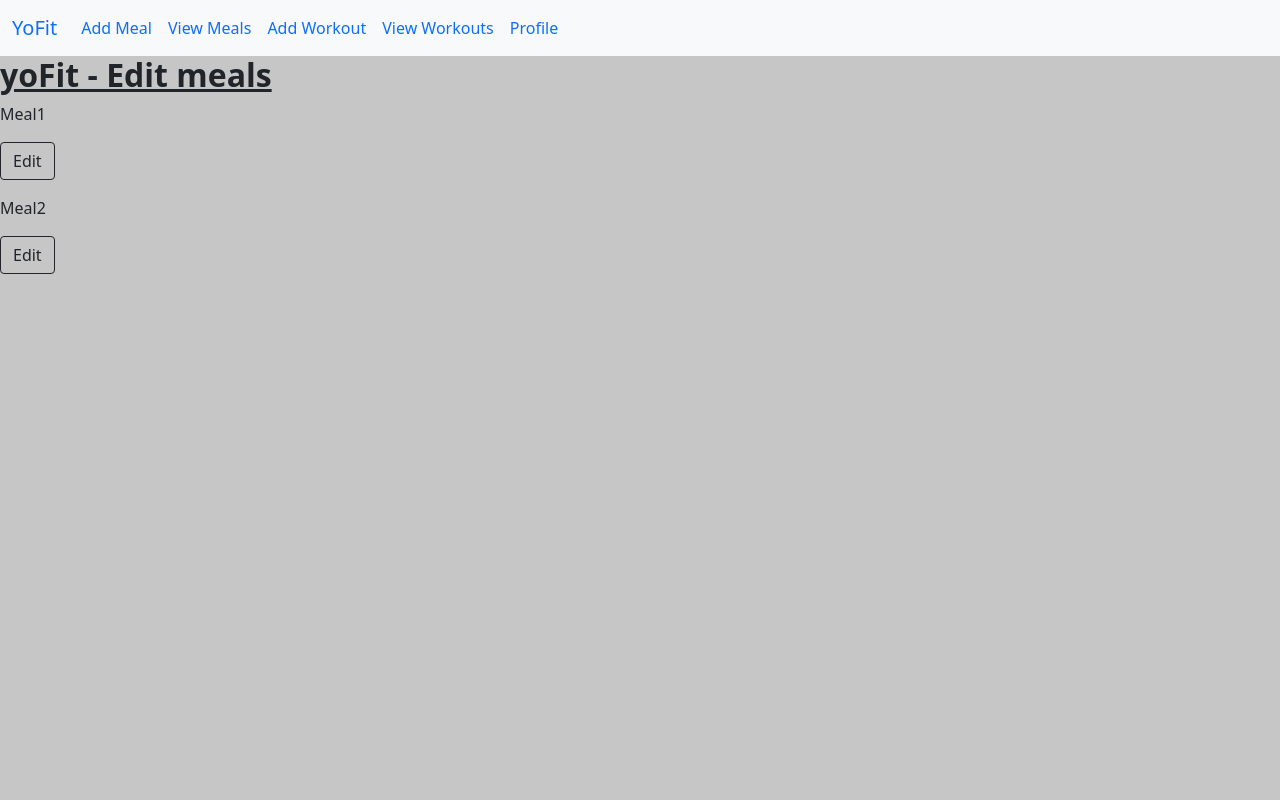
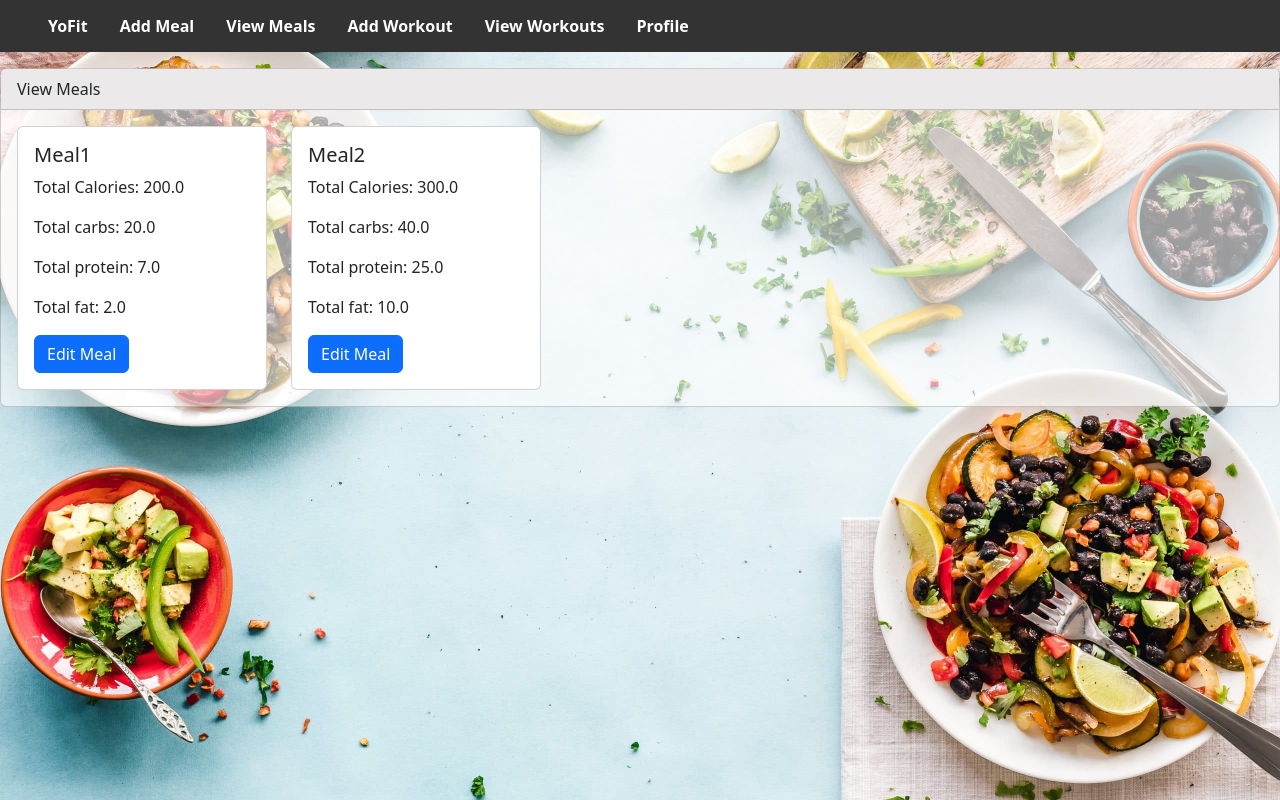
Before and after one commit to albhandari/nutri, a Flask app: page /viewMeals in a window 1280 px wide. Run offline with Flask 2, Linux system fonts and the light colour scheme; a user stored in the database is signed in; data comes from the database, SQL or seed files in the repository.

Commit message:
Start of view meal page

```diff
--- a/app/templates/view_meals.html
+++ b/app/templates/view_meals.html
@@ -1,18 +1,26 @@
-<html lang="en">
-  <head>
-    <!-- Required meta tags -->
-    <meta charset="utf-8">
-    <meta name="viewport" content="width=device-width, initial-scale=1">
-
-    <!-- Bootstrap CSS -->
-    <link href="https://cdn.jsdelivr.net/npm/bootstrap@5.0.2/dist/css/bootstrap.min.css" rel="stylesheet" integrity="sha384-EVSTQN3/azprG1Anm3QDgpJLIm9Nao0Yz1ztcQTwFspd3yD65VohhpuuCOmLASjC" crossorigin=>
+<!DOCTYPE html>
+<html lang="en" >
+<head>
+    <meta charset="UTF-8">
+    <title>Home</title>
+    <link rel="stylesheet" href="{{ url_for('static', filename='css/homepage.css') }}">
+    <link href="https://cdn.jsdelivr.net/npm/bootstrap@5.2.3/dist/css/bootstrap.min.css" rel="stylesheet" integrity="sha384-rbsA2VBKQhggwzxH7pPCaAqO46MgnOM80zW1RWuH61DGLwZJEdK2Kadq2F9CUG65" crossorigin="anonymous">
+</head>
 
 
+<header>
+    <ul>
+        <li><a class="active" href="/home">YoFit</a></li>
+        <li><a class="active" href="/createMeal">Add Meal</a></li>
+        <li><a class="active" href="/viewMeals">View Meals</a></li>
+        <li><a class="active" href="/createWorkout">Add Workout</a></li>
+        <li><a class="active" href="/viewWorkouts">View Workouts</a></li>
+        <li><a class="active" href="/profile">Profile</a></li>
+      </ul>
+</header>
 
-    <title>YoFit - Edit meals</title>
-  </head>
-
-   {% with messages = get_flashed_messages() %}
+<body>
+  {% with messages = get_flashed_messages() %}
    {% if messages %}
     {% for message in messages %}
      <p> {{message}} </p>
@@ -20,32 +28,31 @@
    {% endif %}
   {% endwith %}
 
-  <nav class="navbar navbar-expand-lg bg-light">
-  <div class="container-fluid">
-    <a class="navbar-brand" href="/home">YoFit</a>
-    <button class="navbar-toggler" type="button" data-bs-toggle="collapse" data-bs-target="#navbarNavAltMarkup" aria-controls="navbarNavAltMarkup" aria-expanded="false" aria-label="Toggle navigation">
-      <span class="navbar-toggler-icon"></span>
-    </button>
-    <div class="collapse navbar-collapse" id="navbarNavAltMarkup">
-      <div class="navbar-nav">
-        <a class="nav-link active" aria-current="page" href="/createMeal">Add Meal</a>
-        <a class="nav-link" href="/viewMeals">View Meals</a>
-        <a class="nav-link" href="/createWorkout">Add Workout</a>
-        <a class="nav-link" href="/viewWorkouts"> View Workouts </a>
-        <a class="nav-link" href="/profile">Profile</a>
-      </div>
+
+  <div class="card" style = "width: 100%; background:rgba(255, 255, 255, 0.6);">
+    <div class="card-header" style = "background:rgb(235, 233, 233);">
+      View Meals
+    </div>
+    <div class="card-body" style = "background:rgba(0,0,0,0);">
+        <div class="row" style = "background:rgba(0,0,0,0);">
+            {% for meal in all_meals %}
+            <div class="col-sm-6" style = "background:rgba(0,0,0,0); width: fit-content;">
+              <div class="card" style ="min-width: 250px;">
+                <div class="card-body">
+                  <h5 class="card-title">{{meal.name}}</h5>
+                  <p class = "card-text"> Total Calories: {{meal.meal_calories}} </p>
+                  <p class="card-text">Total carbs: {{meal.meal_carbs}}</p>
+                  <p class="card-text">Total protein: {{meal.meal_protien}}</p>
+                  <p class="card-text"> Total fat: {{meal.meal_fat}} </p>
+                  <a href="/editMeal/{{meal.id}}" class="btn btn-primary">Edit Meal</a>
+                </div>
+              </div>
+            </div>
+            {% endfor %}
+          </div>
     </div>
   </div>
-</nav>
 
-  <body style="background: #c6c6c6">
-    <h2> <b> <u> yoFit - Edit meals</h2> </b> </u>
-     {%for meal in all_meals %}
-       <p> {{meal.name}} </p>
-       <p> <a class="btn btn-outline-dark" href="/editMeal/{{meal.id}}" role="button">Edit </a> </p>
-     {% endfor %}
 
-    <!-- Option 1: Bootstrap Bundle with Popper -->
-    <script src="https://cdn.jsdelivr.net/npm/bootstrap@5.0.2/dist/js/bootstrap.bundle.min.js" integrity="sha384-MrcW6ZMFYlzcLA8Nl+NtUVF0sA7MsXsP1UyJoMp4YLEuNSfAP+JcXn/tWtIaxVXM" crossorigin="anonymous">
-  </body>
+</body>
 </html>
```
Also changed, not shown: app/static/css/images/food-pic.jpeg (added).
